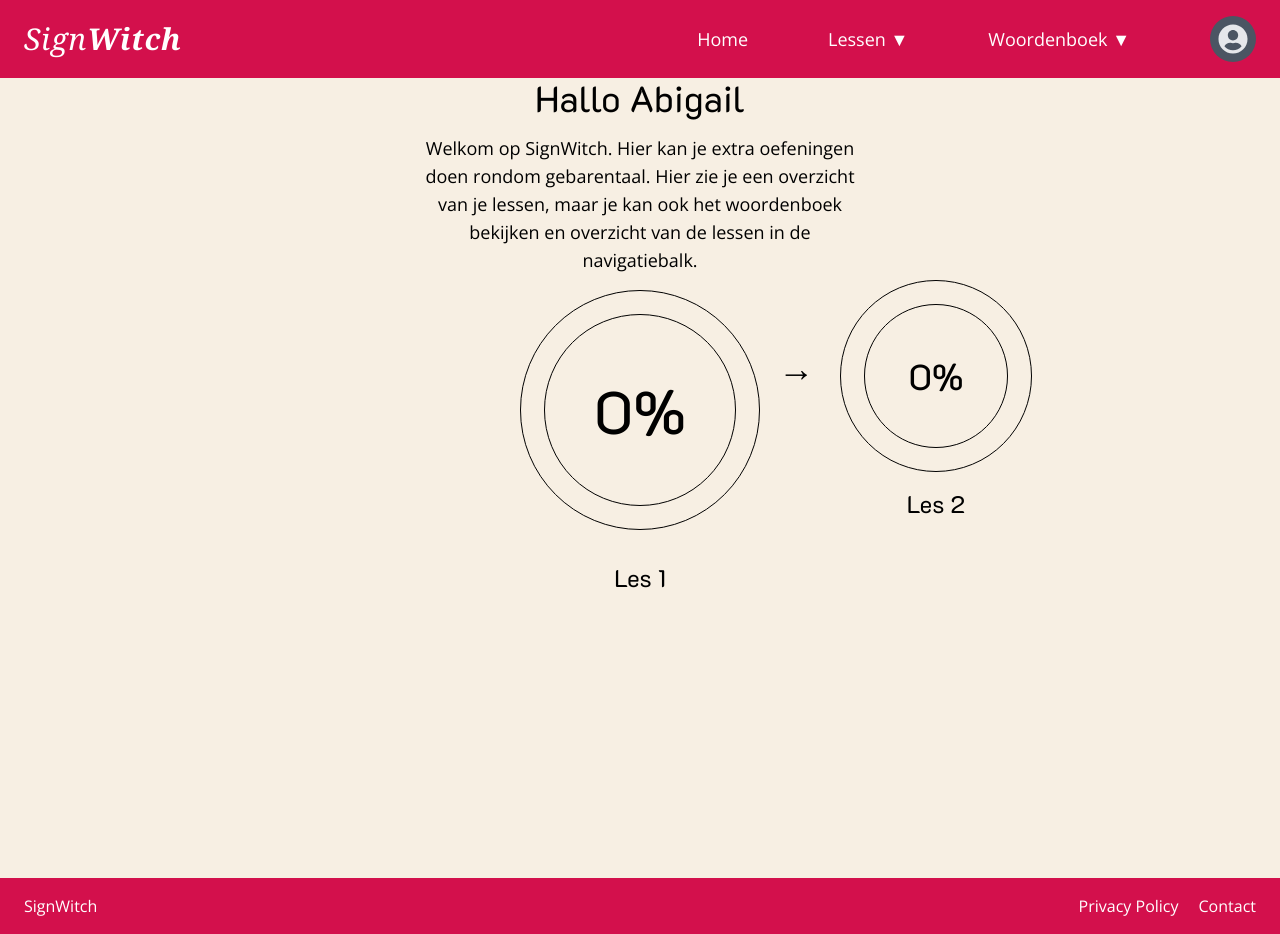
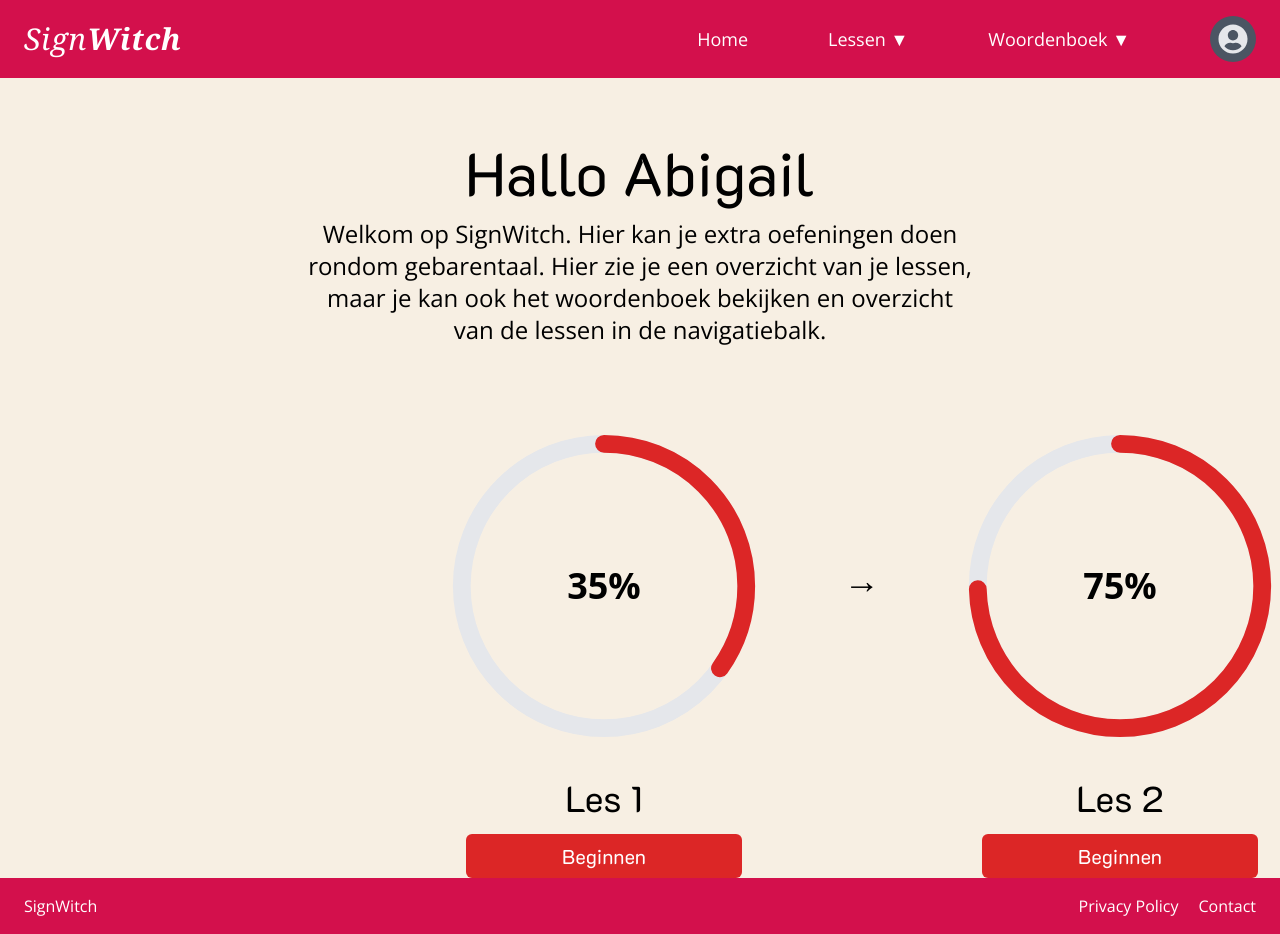
Before and after one commit to QuintenVanDerBlom/SignWitch, a React (Vite) app: page / in a window 1280 px wide. Built offline with nearby package versions, Linux system fonts and the light colour scheme.

Commit message:
Updated homepage before Carousel

```diff
--- a/src/Home.jsx
+++ b/src/Home.jsx
@@ -1,73 +1,93 @@
 function Home() {
     return (
-        <div className="flex flex-col items-center justify-center px-4 text-center">
-            <h2 className="text-4xl font-k2d">
-                Hallo {/*{users.name}*/} Abigail
-            </h2>
-            <p className="pb-4 mt-4 text-lg max-w-md font-openSans">
-                Welkom op SignWitch. Hier kan je extra oefeningen doen rondom gebarentaal.
-                Hier zie je een overzicht van je lessen, maar je kan ook het woordenboek bekijken en
-                overzicht van de lessen in de navigatiebalk.
-            </p>
+        <>
+            <div className="flex flex-col items-center justify-center px-4 text-center">
+                <h2 className="pt-16 text-6xl font-k2d">
+                    Hallo {/*{users.name}*/} Abigail
+                </h2>
+                <p className="pb-20 mt-4 text-2xl max-w-2xl font-openSans">
+                    Welkom op SignWitch. Hier kan je extra oefeningen doen rondom gebarentaal.
+                    Hier zie je een overzicht van je lessen, maar je kan ook het woordenboek bekijken en
+                    overzicht van de lessen in de navigatiebalk.
+                </p>
+            </div>
 
-            <div className="">
+            <div className="flex gap-20 flex-row items-center justify-center">
+                {/* Invisible Placeholder (for centering) */}
+                <div className="size-80 opacity-0"></div>
+                <div className="pb-36 text-4xl opacity-0">←</div>
+
+
                 <div className=" inset-0 flex flex-col items-center justify-center">
-                    <div className="w-60 h-60 rounded-full border border-black flex items-center justify-center relative">
-                        <div className="w-48 h-48 rounded-full border border-black"></div>
-                        <div className="absolute text-6xl text-black font-k2d">0%</div>
+                    <div className="relative size-80">
+                        <svg className="size-full -rotate-90" viewBox="0 0 36 36"
+                             xmlns="http://www.w3.org/2000/svg">
+                            <circle cx="18" cy="18" r="16" fill="none" className="stroke-current text-gray-200"
+                                    strokeWidth="2"></circle>
+                            <circle cx="18" cy="18" r="16" fill="none" className="stroke-current text-red-600"
+                                    strokeWidth="2" strokeDasharray="100" strokeDashoffset={100 - 35}
+                                    strokeLinecap="round"></circle>
+                        </svg>
+
+                        <div className="absolute top-1/2 start-1/2 transform -translate-y-1/2 -translate-x-1/2">
+                            <span className="text-center text-4xl font-bold text-black">35%</span>
+                        </div>
                     </div>
                     <div className="mt-4">
-                        <h2 className="text-2xl p-4 font-k2d">Les 1</h2>
+                        <h2 className="text-4xl p-4 font-k2d">Les 1</h2>
+                    </div>
+                        <div className="inline-block bg-red-600 text-white font-k2d text-xl py-2 px-24 rounded-md hover:bg-red-800 hover:text-white transition-colors"
+                        >
+                        Beginnen
+                        </div>
                         {/*
                             <Link
-                              to="/lessen/les1"
+                              to="/lessons/lesson1"
                               className="inline-block bg-purple-500 text-white font-semibold py-2 px-6 rounded-md hover:bg-blue-600 hover:text-white transition-colors"
                             >
                               Beginnen
                             </Link>
                             */}
-                    </div>
                 </div>
-                <div
-                    className="absolute"
-                    style={{
-                        left: "calc(50% + 200px)",
-                        top: "50%",
-                        transform: "translateY(-50%)",
-                    }}
-                >
-                    <div className="flex flex-col items-center">
-                        <div className="w-48 h-48 rounded-full border border-black flex items-center justify-center relative">
-                            <div className="w-36 h-36 rounded-full border border-black"></div>
-                            <div className="absolute text-4xl text-black font-k2d">0%</div>
-                        </div>
-                        <div className="mt-4 text-center">
-                            <h2 className="text-2xl font-k2d">Les 2</h2>
-                            {/*
-                              <Link
-                                to="/lessen/les2"
-                                className="inline-block bg-purple-500 text-white font-semibold py-2 px-6 rounded-md hover:bg-yellow-500 transition-colors"
-                              >
-                                Beginnen
-                              </Link>
-                              */}
+
+                <div className="pb-36 text-4xl">→</div>
+
+                <div className=" inset-0 flex flex-col items-center">
+                    <div className="relative size-80">
+                        <svg className="size-full -rotate-90" viewBox="0 0 36 36"
+                             xmlns="http://www.w3.org/2000/svg">
+                            <circle cx="18" cy="18" r="16" fill="none" className="stroke-current text-gray-200"
+                                    strokeWidth="2"></circle>
+                            <circle cx="18" cy="18" r="16" fill="none" className="stroke-current text-red-600"
+                                    strokeWidth="2" strokeDasharray="100" strokeDashoffset={100 - 75}
+                                    strokeLinecap="round"></circle>
+                        </svg>
+                        <div className="absolute top-1/2 start-1/2 transform -translate-y-1/2 -translate-x-1/2">
+                            <span className="text-center text-4xl font-bold text-black">75%</span>
                         </div>
                     </div>
-                </div>
 
-                <div
-                    className="absolute"
-                    style={{
-                        left: "calc(53% + 100px)",
-                        top: "46%",
-                        transform: "translateY(-50%)",
-                    }}
-                >
-                    <div className="text-4xl">→</div>
+
+                    <div className="mt-4">
+                        <h2 className="text-4xl p-4 font-k2d">Les 2</h2>
+                    </div>
+                    <div className="inline-block bg-red-600 text-white font-k2d text-xl py-2 px-24 rounded-md hover:bg-red-800 hover:text-white transition-colors"
+                    >
+                        Beginnen
+                    </div>
+                    {/*
+                            <Link
+                              to="/lessons/lesson2"
+                              className="inline-block bg-purple-500 text-white font-semibold py-2 px-6 rounded-md hover:bg-blue-600 hover:text-white transition-colors"
+                            >
+                              Beginnen
+                            </Link>
+                            */}
                 </div>
             </div>
-        </div>
-    );
+        </>
+    )
+        ;
 }
 
 export default Home;
```
